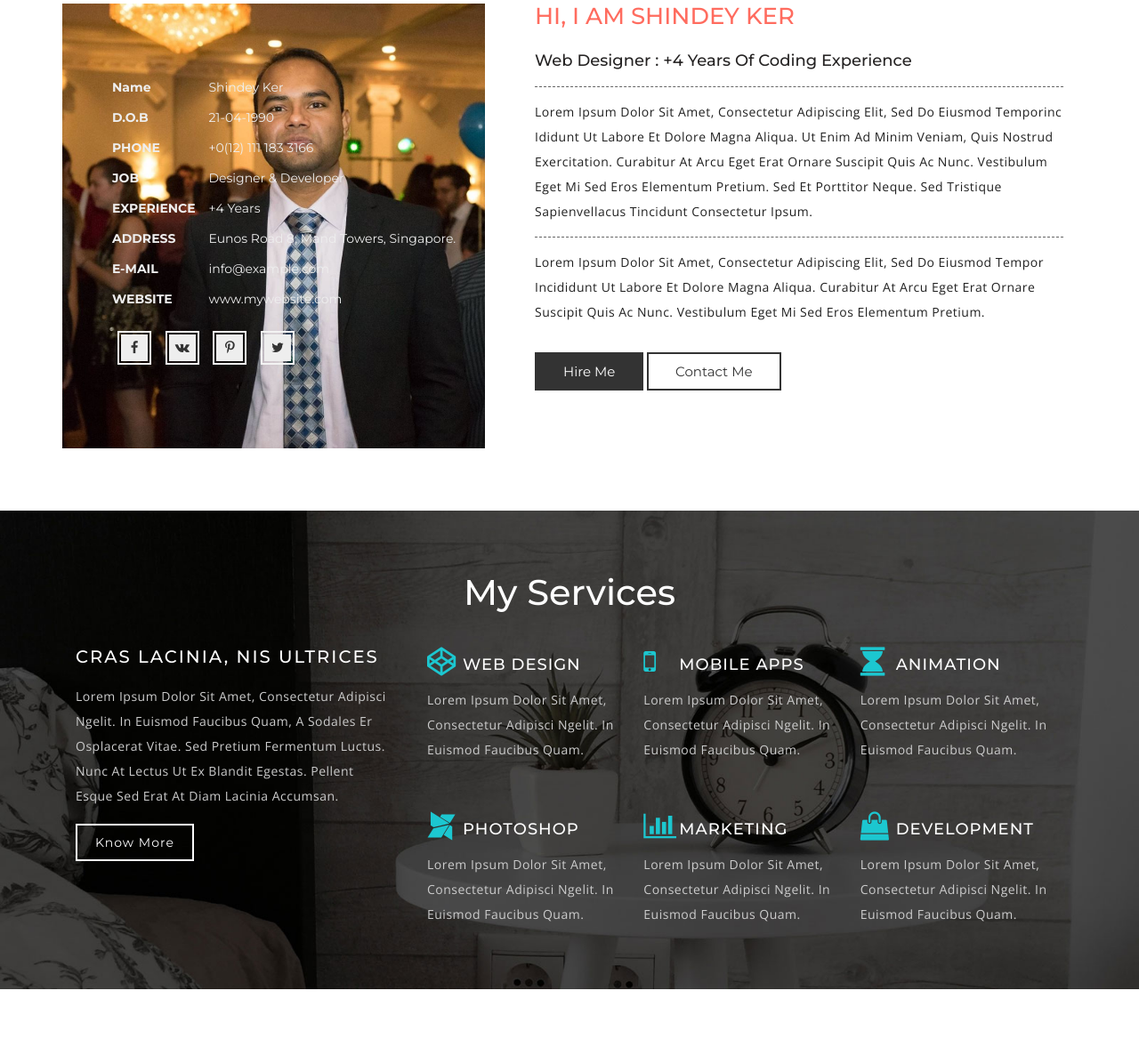
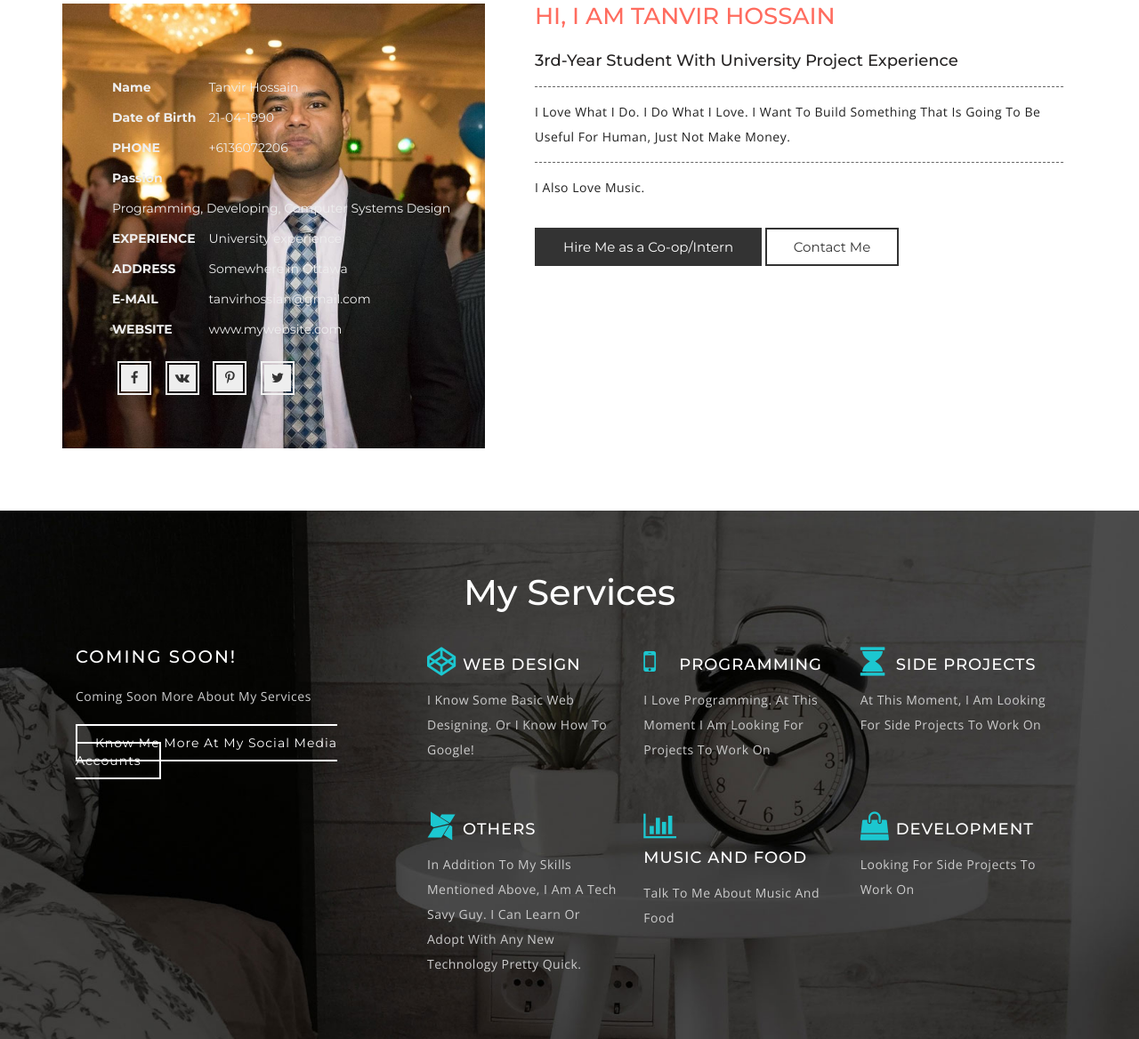
Before and after one commit to tanvir1990/tanvir1990.github.io, a plain HTML site: page index.html in a window 1280 px wide. Shown: the part 843-2011 px from the top of the page at 89% size. Drawn offline with nearby package versions, Linux system fonts and the light colour scheme.

Commit message:
Modified bio

```diff
--- a/index.html
+++ b/index.html
@@ -1,8 +1,5 @@
 <!--
-	Author: W3layouts
-	Author URL: http://w3layouts.com
-	License: Creative Commons Attribution 3.0 Unported
-	License URL: http://creativecommons.org/licenses/by/3.0/
+
 -->
 <!DOCTYPE html>
 <html lang="en">
@@ -107,9 +104,9 @@ Smartphone Compatible web template, free webdesigns for Nokia, Samsung, LG, Sony
 							<li>0
 							<div class="w3l-info">
 								<h1>My name is <span>Tanvir Hossain</span></h1>
-								<p>I am a second-year Computer Systems Engineering student</p>
+								<p>I am a third-year, Computer Systems Engineering student</p>
 								<ul>
-									<li><a href="#" class="w3ls_more" >Hire Me</a></li>
+									<li><a href="#" class="w3ls_more" >Hire Me as a Co-op or Intern</a></li>
 									<li><a href="#contact" class="scroll w3l_contact">Contact Me</a></li>
 								</ul>
 							</div>
@@ -119,17 +116,17 @@ Smartphone Compatible web template, free webdesigns for Nokia, Samsung, LG, Sony
 								<h2>Welcome to my <span>website</span></h2>
 								<p>Find out about my education, my skills, my work experience, and of course, my social activities.</p>
 								<ul>
-									<li><a href="#" class="w3ls_more" >Hire Me</a></li>
+									<li><a href="#" class="w3ls_more" >Hire Me as a Co-op or Intern</a></li>
 									<li><a href="#contact" class="scroll w3l_contact">Contact Me</a></li>
 								</ul>
 								</div>
 							</li>
 							<li>
 								<div class="w3l-info">
-								<h3>I'm a <span>Student</span></h3>
-								<p>I am studying for my engineering degree at Carleton University Ottawa, Canada.</p>
+								<h3>I am a <span>student</span></h3>
+								<p>I am studying Computer Systems Engineering at Carleton University Ottawa, Canada.</p>
 								<ul>
-									<li><a href="#" class="w3ls_more">Hire Me</a></li>
+									<li><a href="#" class="w3ls_more">Hire Me as a Co-op or Intern</a></li>
 									<li><a href="#contact" class="scroll w3l_contact">Contact Me</a></li>
 								</ul>
 								</div>
@@ -154,43 +151,43 @@ Smartphone Compatible web template, free webdesigns for Nokia, Samsung, LG, Sony
 								<li>
 									<ul class="agileits-address-text ">
 										<li><b>Name</b></li>
-										<li>Shindey Ker</li>
+										<li>Tanvir Hossain</li>
 									</ul>
 								</li>
 								<li>
 									<ul class="agileits-address-text ">
-										<li><b>D.O.B</b></li>
+										<li><b>Date of Birth</b></li>
 										<li>21-04-1990</li>
 									</ul>
 								</li>
 								<li>
 									<ul class="agileits-address-text">
 										<li><b>PHONE</b></li>
-										<li>+0(12) 111 183 3166</li>
+										<li>+6136072206</li>
 									</ul>
 								</li>
 								<li>
 									<ul class="agileits-address-text">
-										<li><b>JOB</b></li>
-										<li>Designer & Developer</li>
+										<li><b>Passion</b></li>
+										<li>Programming, Developing, Computer Systems Design</li>
 									</ul>
 								</li>
 								<li>
 									<ul class="agileits-address-text">
 										<li><b>EXPERIENCE</b></li>
-										<li>+4 Years</li>
+										<li>University experience</li>
 									</ul>
 								</li>
 								<li>
 									<ul class="agileits-address-text">
 										<li><b>ADDRESS </b></li>
-										<li>Eunos Road 8, Mand Towers, Singapore.</li>
+										<li>Somewhere in Ottawa</li>
 									</ul>
 								</li>
 								<li>
 									<ul class="agileits-address-text">
 										<li><b>E-MAIL </b></li>
-										<li><a href="mailto:example@mail.com"> info@example.com</a></li>
+										<li><a href="mailto:example@mail.com"> tanvirhossian@gmail.com</a></li>
 									</ul>
 								</li>
 								<li>
@@ -218,17 +215,13 @@ Smartphone Compatible web template, free webdesigns for Nokia, Samsung, LG, Sony
 								</div>
 		</div>
 		<div class="col-md-7 about_right">
-			<h3>Hi, I am Shindey Ker</h3>
-			<h4>Web designer : +4 years of coding experience</h4>
-			<p>Lorem ipsum dolor sit amet, consectetur adipiscing elit, sed do eiusmod temporinc
-				ididunt ut labore et dolore magna aliqua. Ut enim ad minim veniam, quis nostrud exercitation.
-				Curabitur at arcu eget erat ornare suscipit quis ac nunc. Vestibulum eget mi sed eros elementum pretium.
-				Sed et porttitor neque. Sed tristique sapienvellacus tincidunt consectetur ipsum. </p>
-			<p>Lorem ipsum dolor sit amet, consectetur adipiscing elit, sed do eiusmod tempor
-				incididunt ut labore et dolore magna aliqua. Curabitur at arcu eget erat ornare suscipit quis ac nunc.
-				Vestibulum eget mi sed eros elementum pretium.</p>
+			<h3>Hi, I am Tanvir Hossain</h3>
+			<h4>3rd-year student with university project experience</h4>
+			<p>I love what I do. I do what I love.
+				I want to build something that is going to be useful for human, just not make money. </p>
+			<p>I also love music.</p>
 			<ul>
-				<li><a href="#contact" class="w3ls_more scroll" >Hire Me</a></li>
+				<li><a href="#contact" class="w3ls_more scroll" >Hire Me as a Co-op/Intern</a></li>
 				<li><a href="#contact" class="w3l scroll">Contact Me</a></li>
 			</ul>
 		</div>
@@ -244,10 +237,10 @@ Smartphone Compatible web template, free webdesigns for Nokia, Samsung, LG, Sony
 			<div class="w3-services-grids">
 						<h3 class="text-center">My Services</h3>
 				<div class="col-md-4 w3-services-left-grid">
-					<h4>Cras lacinia, nis ultrices</h4>
-					<p>Lorem ipsum dolor sit amet, consectetur adipisci ngelit. In euismod faucibus quam, a sodales er osplacerat vitae. Sed pretium fermentum luctus. Nunc at lectus ut ex blandit egestas. Pellent esque sed erat at diam lacinia accumsan. </p>
+					<h4>Coming Soon!</h4>
+					<p>Coming soon more about my services</p>
 					<div class="more">
-						<a href="#">Know more</a>
+						<a href="#">Know me more at my social media accounts</a>
 					</div>
 				</div>
 				<div class="col-md-8 w3-services-right-grid">
@@ -256,40 +249,40 @@ Smartphone Compatible web template, free webdesigns for Nokia, Samsung, LG, Sony
 						<i class="fa fa-codepen" aria-hidden="true"></i>
 						<h3>Web design</h3>
 						<div class="clearfix"></div>
-						<p>Lorem ipsum dolor sit amet, consectetur adipisci ngelit. In euismod faucibus quam.</p>
+						<p>I know some basic web designing. Or I know how to Google! </p>
 					</div>
 					<div class="col-md-4 w3-icon-grid1">
 						<i class="fa fa-mobile" aria-hidden="true"></i>
-						<h3>Mobile Apps</h3>
+						<h3>Programming</h3>
 						<div class="clearfix"></div>
-						<p>Lorem ipsum dolor sit amet, consectetur adipisci ngelit. In euismod faucibus quam.</p>
+						<p>I love programming. At this moment I am looking for projects to work on</p>
 					</div>
 					<div class="col-md-4 w3-icon-grid1">
 						<i class="fa fa-hourglass" aria-hidden="true"></i>
-						<h3>Animation</h3>
+						<h3>Side Projects</h3>
 						<div class="clearfix"></div>
-						<p>Lorem ipsum dolor sit amet, consectetur adipisci ngelit. In euismod faucibus quam.</p>
+						<p>At this moment, I am looking for side projects to work on</p>
 					</div>
 					<div class="clearfix"></div>
 					</div>
 					<div class="w3-icon-grid-gap2">
 					<div class="col-md-4 w3-icon-grid1">
 						<i class="fa fa-modx" aria-hidden="true"></i>
-						<h3>Photoshop</h3>
+						<h3>Others</h3>
 						<div class="clearfix"></div>
-						<p>Lorem ipsum dolor sit amet, consectetur adipisci ngelit. In euismod faucibus quam.</p>
+						<p>In addition to my skills mentioned above, I am a tech savy guy. I can learn or adopt with any new technology pretty quick.</p>
 					</div>
 					<div class="col-md-4 w3-icon-grid1">
 						<i class="fa fa-bar-chart" aria-hidden="true"></i>
-						<h3>Marketing</h3>
+						<h3>Music and Food</h3>
 						<div class="clearfix"></div>
-						<p>Lorem ipsum dolor sit amet, consectetur adipisci ngelit. In euismod faucibus quam.</p>
+						<p>Talk to me about music and food</p>
 					</div>
 					<div class="col-md-4 w3-icon-grid1">
 						<i class="fa fa-shopping-bag" aria-hidden="true"></i>
 						<h3>Development</h3>
 						<div class="clearfix"></div>
-						<p>Lorem ipsum dolor sit amet, consectetur adipisci ngelit. In euismod faucibus quam.</p>
+						<p>Looking for side projects to work on</p>
 					</div>
 					<div class="clearfix"></div>
 					</div>
@@ -308,8 +301,7 @@ Smartphone Compatible web template, free webdesigns for Nokia, Samsung, LG, Sony
 					<div class="skills">
 						<div class="col-md-6 bar-grids bargrids-left">
 							<h4> Technical Skills </h4>
-							<p>Vestibulum facilisis nisi sed libero consectetur, nec eleifend augue feugiat.
-							Vivamus dictum quam id diam dapibus, a vehicula orci luctus.</p>
+							<p>Coming soon.</p>
 							<h6>web design  <span> 80% </span></h6>
 							<div class="progress">
 								<div class="progress-bar progress-bar-striped active" style="width: 80%">
@@ -333,8 +325,7 @@ Smartphone Compatible web template, free webdesigns for Nokia, Samsung, LG, Sony
 						</div>
 						<div class="col-md-6 bar-grids  w3-agile">
 							<h4> My Hobbies </h4>
-							<p>Vestibulum facilisis nisi sed libero consectetur, nec eleifend augue feugiat.
-							Vivamus dictum quam id diam dapibus, a vehicula orci luctus.</p>
+							<p>Music, camping, hiking, swimming, Cricket, Soccer, Driving</p>
 							<div class="col-md-4 hobbies-grid1 grid1">
 								<span class="fa fa-codepen"></span>
 								<h5>Coding</h5>
```
